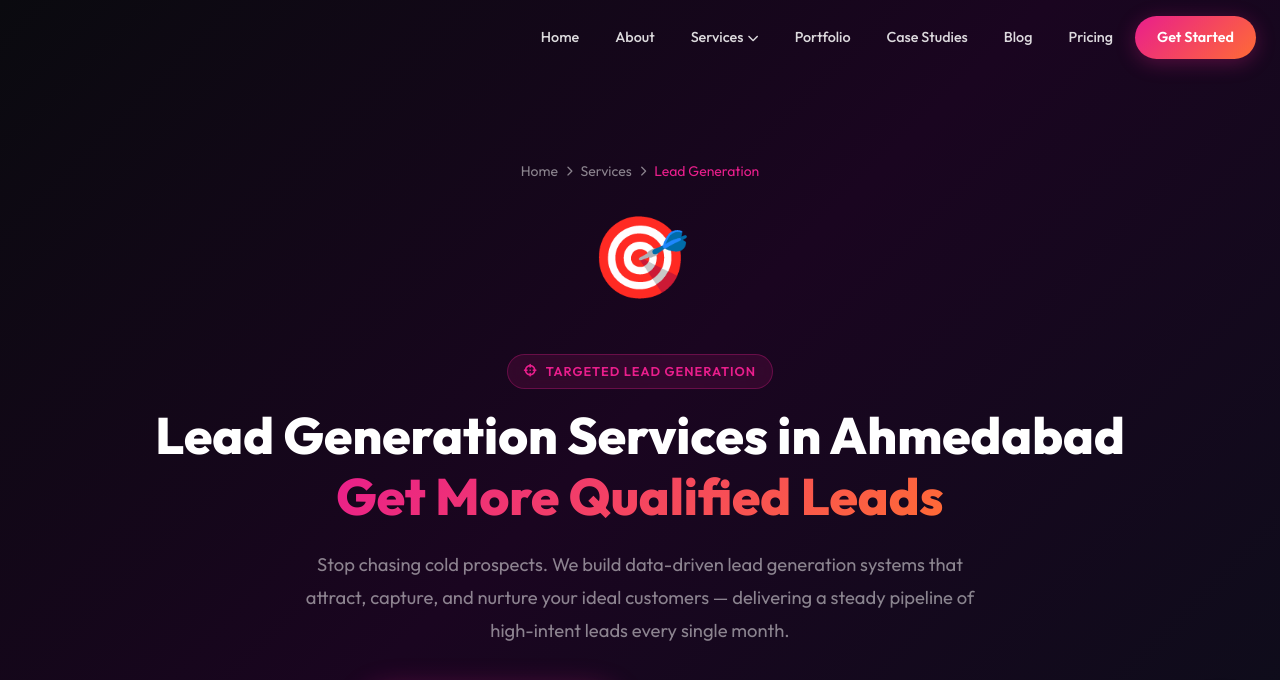
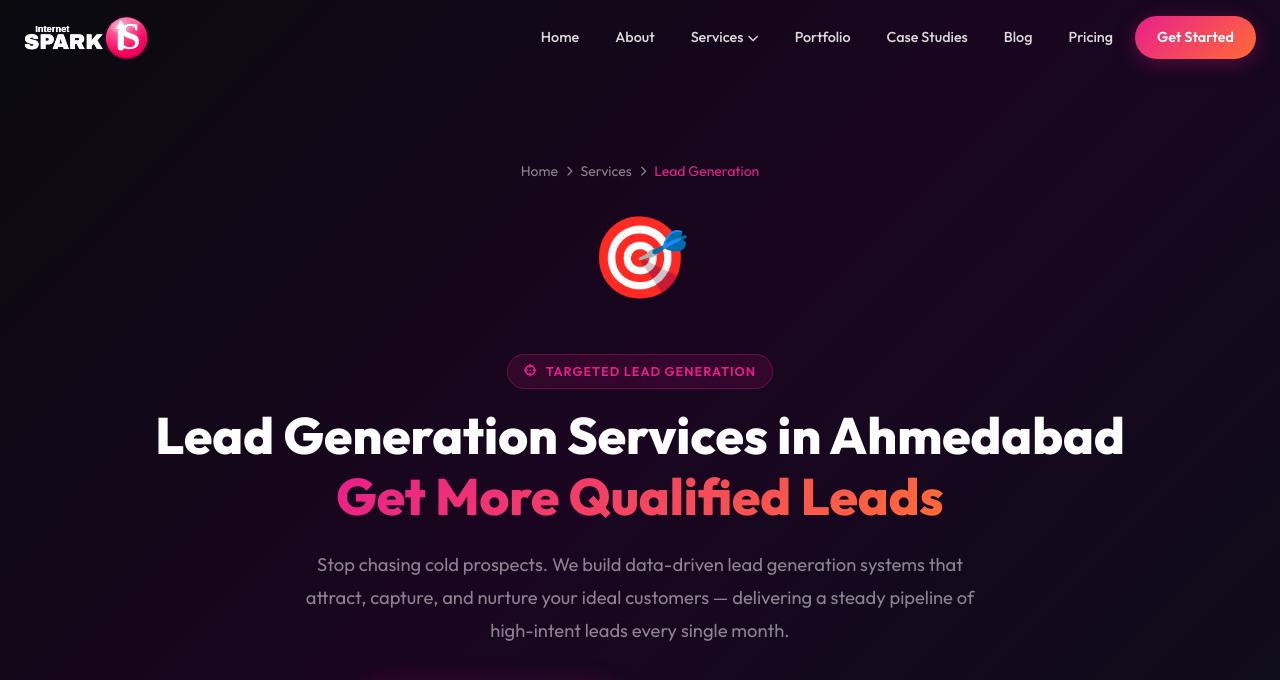
Before and after one commit to fdimond423-del/internet-spark-website, a plain HTML site: page services/lead-generation.html in a window 1280 px wide. Shown: the top 680 px of the page. Drawn offline with nearby package versions, Linux system fonts and the light colour scheme.

Commit message:
Deploy services/lead-generation.html via Auto Deployer

```diff
--- a/services/lead-generation.html
+++ b/services/lead-generation.html
@@ -17,7 +17,7 @@
   <link rel="preconnect" href="https://fonts.gstatic.com" crossorigin>
   <link href="https://fonts.googleapis.com/css2?family=Outfit:wght@300;400;500;600;700;800;900&display=swap" rel="stylesheet">
   <link rel="stylesheet" href="https://cdnjs.cloudflare.com/ajax/libs/font-awesome/6.4.0/css/all.min.css">
-  <link rel="stylesheet" href="../css/main.css">
+  <link rel="stylesheet" href="../css/main.css?v=2.1">
   <style>
     .hero-service { padding: 160px 0 80px; background: linear-gradient(135deg, #0A0A0F 0%, #1a0520 50%, #0d0d1a 100%); position: relative; overflow: hidden; text-align: center; }
     .hero-service .breadcrumb { display: flex; align-items: center; justify-content: center; gap: 8px; font-size: 0.875rem; color: var(--text-muted); margin-bottom: 20px; flex-wrap: wrap; }
@@ -830,6 +830,7 @@
   </footer>
 
   <script src="https://cdnjs.cloudflare.com/ajax/libs/three.js/r128/three.min.js"></script>
+  <script src="../js/shared.js"></script>
   <script src="../js/main.js"></script>
   <script>
     function toggleFaq(el) {
```
